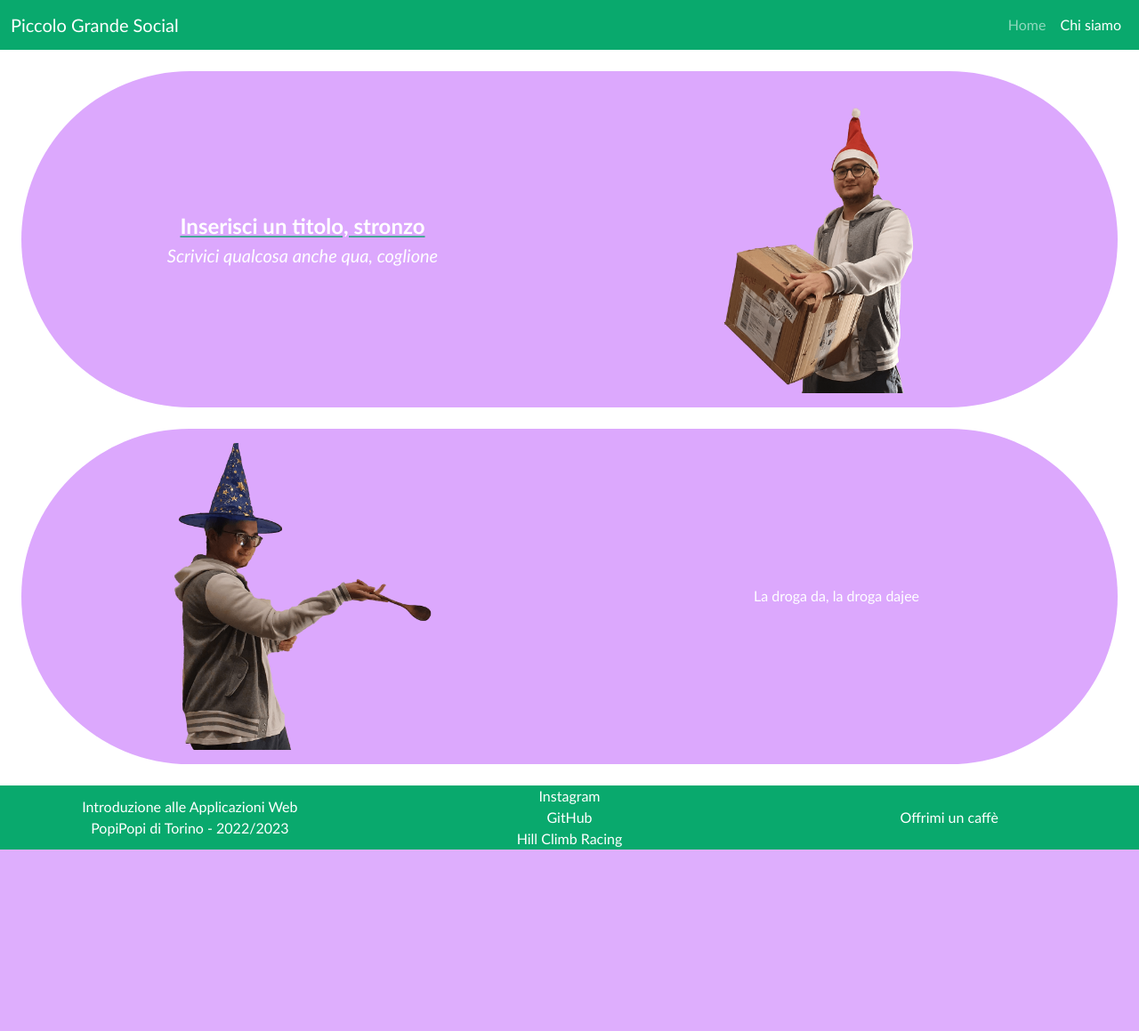
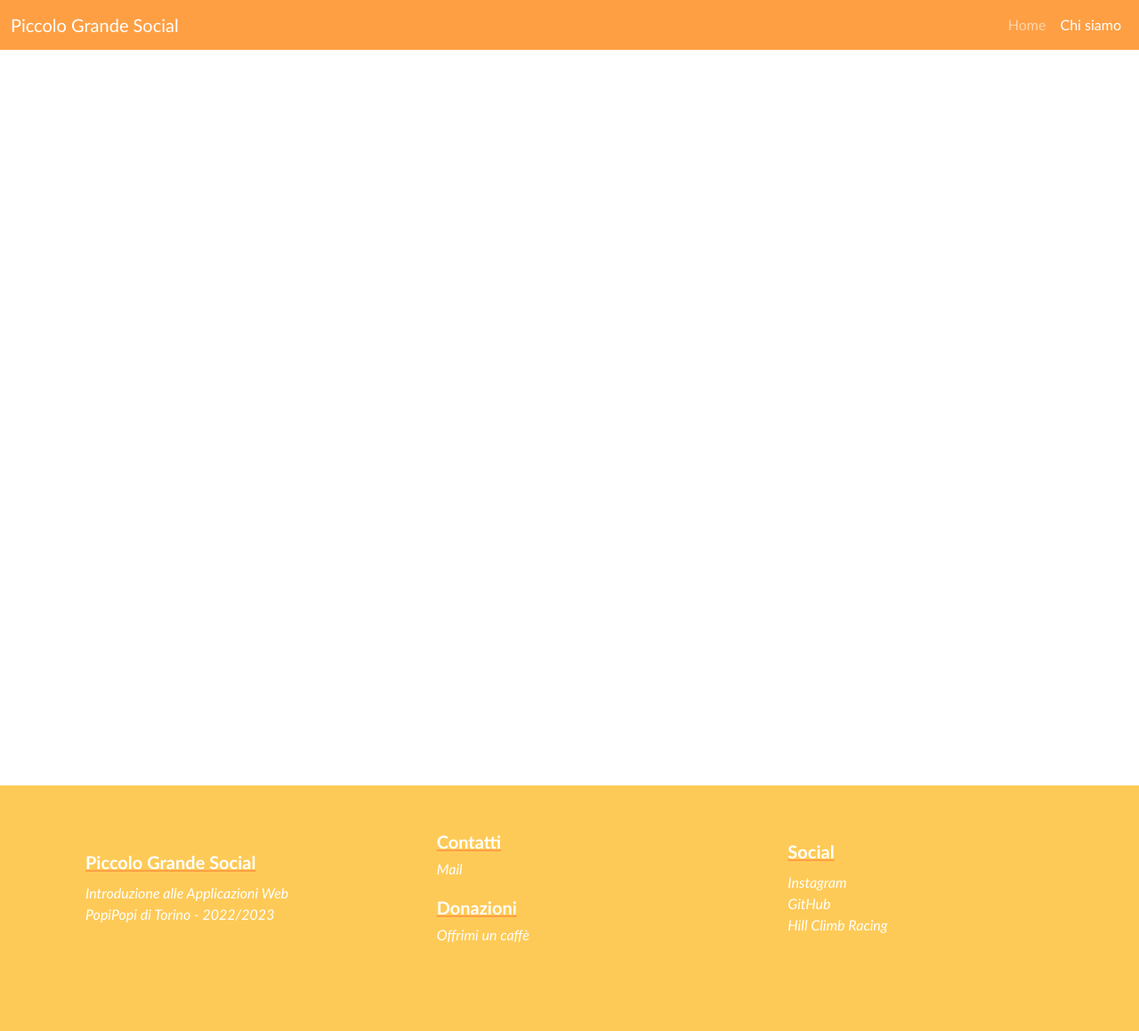
Before and after one commit to Ciovino/Laboratorio---WebApp, a Flask app: page /presentazione.html in a window 1280 px wide. Shown: the whole page at 89% size. Before the commit the page ends 955 px from the top, so only its background shows below. Run offline with Flask 2, Linux system fonts and the light colour scheme.

Commit message:
footer sistemato

```diff
--- a/static/presentazione.style.css
+++ b/static/presentazione.style.css
@@ -4,12 +4,17 @@
 }
 
 header.navbar {
-    background-color: #09a96d;
+    background-color: #ff9f43;
 }
 
 footer {
     color: white;
-    background-color: #09a96d;
+    font-style: italic;
+    background-color: #feca57;
+}
+
+footer>div {
+    flex-basis: 100%;
 }
 
 #primo {
@@ -32,6 +37,13 @@ section.row {
 
 section.row:hover {
     background-color: rgba(168, 39, 249, 0.3);
+}
+
+div.titolo>p {
+    font-style: normal;
+    font-size: 20px;
+    font-weight: bold;
+    text-decoration: underline #ff9f43;
 }
 
 .fb-100 {
@@ -60,3 +72,7 @@ section.row:hover {
 .link-footer:hover {
     color: white;
 }
+
+.da-rifare {
+    visibility: hidden;
+}
--- a/templates/presentazione.html
+++ b/templates/presentazione.html
@@ -32,6 +32,7 @@
         </div>
     </header>
 
+    <div class="da-rifare">
         <section class="row rounded-pill d-flex align-items-center m-4 p-3">
             <div class="col scale fb-100">
                 <div id="primo">Inserisci un titolo, stronzo</div>
@@ -46,22 +47,48 @@
                     src="{{ url_for('static', filename='Immagini/Mago Giovino.png') }}" alt="Mago Giovino"> </div>
             <p class="col scale fb-100">La droga da, la droga dajee</p>
         </section>
+    </div>
 
-    <footer class="d-flex align-items-center">
-        <div class="fb-100 d-flex flex-column order-2">
-            <a class="link-footer" href="https://www.instagram.com/ciovii_/" title="Profilo Instagram" target="_blank">
+    <footer class="d-flex align-items-center pb-5">
+        <div class="d-flex flex-column order-3 p-5 me-5">
+            <div class="titolo mb-2">
+                <p>Social</p>
+            </div>
+
+            <div class="contenuto d-flex flex-column">
+                <a class="link-footer" href="https://www.instagram.com/ciovii_/" title="Profilo Instagram"
+                    target="_blank">
                     Instagram </a>
-            <a class="link-footer" href="https://github.com/Ciovino" title="Profilo GitHub" target="_blank"> GitHub </a>
+                <a class="link-footer" href="https://github.com/Ciovino" title="Profilo GitHub" target="_blank"> GitHub
+                </a>
                 <a class="link-footer" href="https://playhcr.com/invite?id=4la9vO"
                     title="Diventa amico su Hill Climb Racing 2" target="_blank"> Hill Climb Racing </a>
             </div>
-        <div class="fb-100 d-flex flex-column order-1">
-            <p> Introduzione alle Applicazioni Web </p>
-            <p> PopiPopi di Torino - 2022/2023 </p>
         </div>
-        <div class="fb-100 d-flex flex-column order-3">
+
+        <div class="d-flex flex-column order-1 p-5 ms-5">
+            <div class="titolo mb-2">
+                <p>Piccolo Grande Social</p>
+            </div>
+
+            <div class="contenuto">
+                <p>Introduzione alle Applicazioni Web</p>
+                <p>PopiPopi di Torino - 2022/2023</p>
+            </div>
+        </div>
+
+        <div class="d-flex flex-column order-2 p-5">
+            <div class="titolo mb-1">
+                <p>Contatti</p>
+            </div>
+            <a class="link-footer" href="mailto:tarantino.giovanbattista01@gmail.com" title="Mail" target="_blank">
+                Mail</a>
+
+            <div class="titolo mb-1 mt-3">
+                <p>Donazioni</p>
+            </div>
             <a class="link-footer" href="https://www.paypal.me/ciovii" title="Profilo Paypal" target="_blank">
-                Offrimi un caffè </a>
+                Offrimi un caffè</a>
         </div>
     </footer>
 
```
Lines whose indentation alone changed are shown as unchanged.
